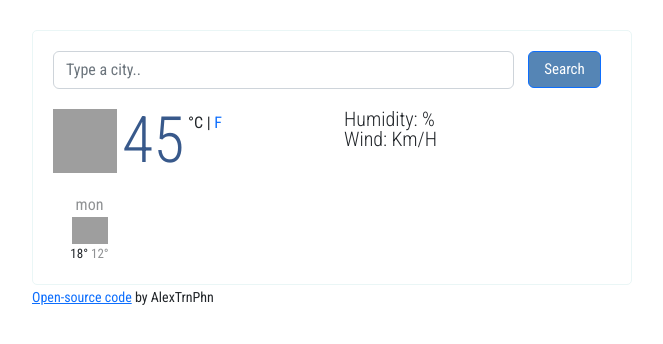
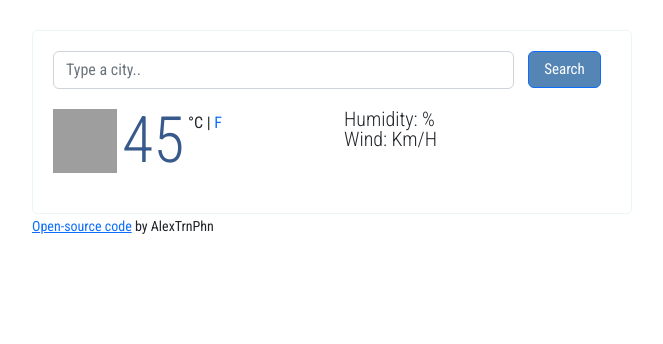
Before and after one commit to alextrnphn/vanilla-weather-app, a plain HTML site: page index.html in a window 1280 px wide. Shown: the whole page, without its empty margins (308-971 px from the left). Drawn offline with nearby package versions, Linux system fonts and the light colour scheme; no server answers; grey boxes are pictures that could not be loaded.

Commit message:
fixed code

```diff
--- a/index.html
+++ b/index.html
@@ -77,22 +77,7 @@
               </ul>
             </div>
           </div>
-          <div class="weather-forecast" id="forecast">
-            <div class="row">
-              <div class="col-2">
-                <div class="weather-forecast-date">mon</div>
-                <img
-                  src="http://openweathermap.org/img/wn/01n@2x.png"
-                  alt=""
-                  width="36"
-                />
-                <div class="weather-forecast-temperature">
-                  <span class="weather-forecast-temperature-max">18° </span>
-                  <span class="weather-forecast-temperature-min">12° </span>
-                </div>
-              </div>
-            </div>
-          </div>
+          <div class="weather-forecast" id="forecast"></div>
         </div>
         <small>
           <a
--- a/src/style.css
+++ b/src/style.css
@@ -79,6 +79,7 @@ li {
 .weather-forecast-temperature-min {
   opacity: 0.5;
 }
+
 #fahrenheit {
   text-decoration: none;
 }
```
